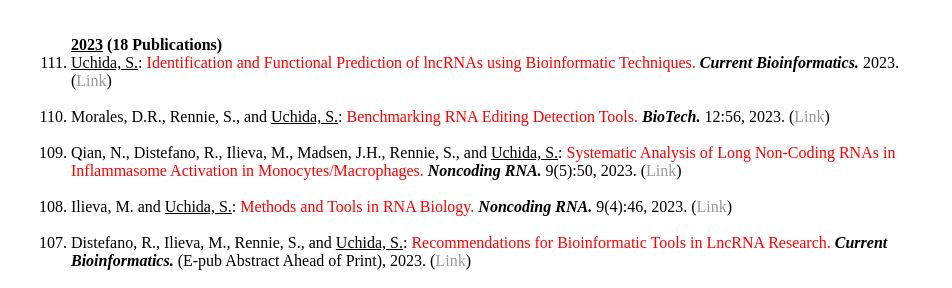
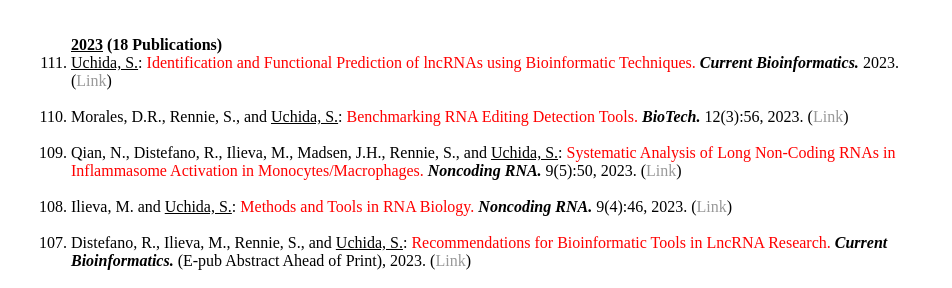
Before and after one commit to heartlncrna/heartlncrna.github.io, a Jekyll site: the page publications/pub_list.html, which Jekyll copies as it is, in a window 1280 px wide and 900 px high. Shown: the part 166-454 px from the top of the window, without its empty margins (161-1113 px from the left). Built offline with Jekyll 4.4.1, drawn with Linux system fonts in a browser that asks for light colours.

Commit message:
Update pub_list.html

```diff
--- a/publications/pub_list.html
+++ b/publications/pub_list.html
@@ -30,7 +30,7 @@
 				<li>		<u>Uchida, S.</u>: <font color="red">Identification and Functional Prediction of lncRNAs using Bioinformatic Techniques.</font> <b><i> Current Bioinformatics.</i></b> 2023. (<a href="http://dx.doi.org/10.2174/1574893618666230907165829">Link</span></a>)</li>
 			<br>
 
-				<li>		Morales, D.R., Rennie, S., and <u>Uchida, S.</u>: <font color="red">Benchmarking RNA Editing Detection Tools.</font> <b><i> BioTech.</i></b> 12:56, 2023. (<a href="https://www.mdpi.com/2673-6284/12/3/56">Link</span></a>)</li>
+				<li>		Morales, D.R., Rennie, S., and <u>Uchida, S.</u>: <font color="red">Benchmarking RNA Editing Detection Tools.</font> <b><i> BioTech.</i></b> 12(3):56, 2023. (<a href="https://www.mdpi.com/2673-6284/12/3/56">Link</span></a>)</li>
 			<br>
 
 				<li>	Qian, N., Distefano, R., Ilieva, M., Madsen, J.H., Rennie, S., and <u>Uchida, S.</u>: <font color="red">Systematic Analysis of Long Non-Coding RNAs in Inflammasome Activation in Monocytes/Macrophages.</font> <b><i> Noncoding RNA.</i></b> 9(5):50, 2023. (<a href="https://www.mdpi.com/2311-553X/9/5/50">Link</span></a>)</li>
```
